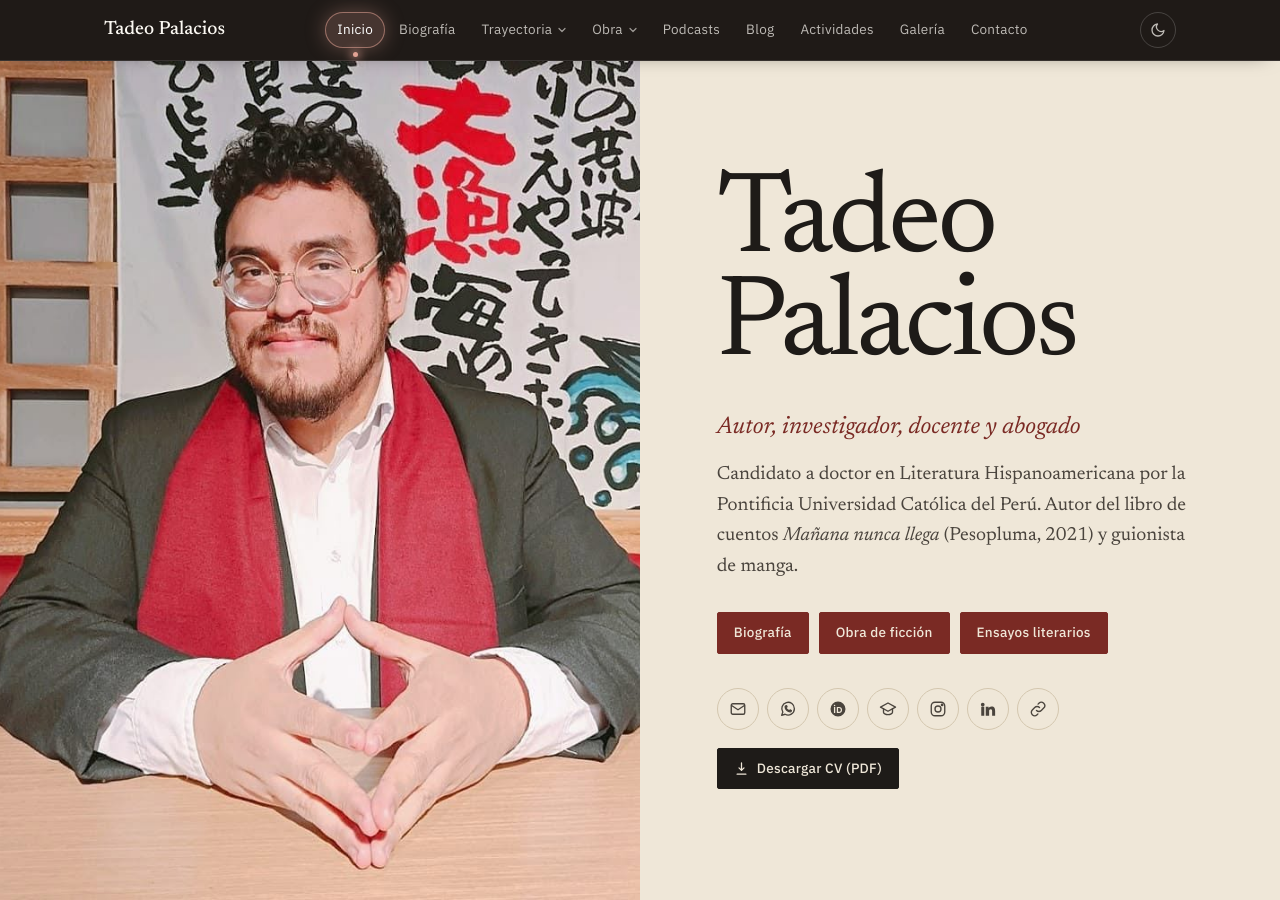
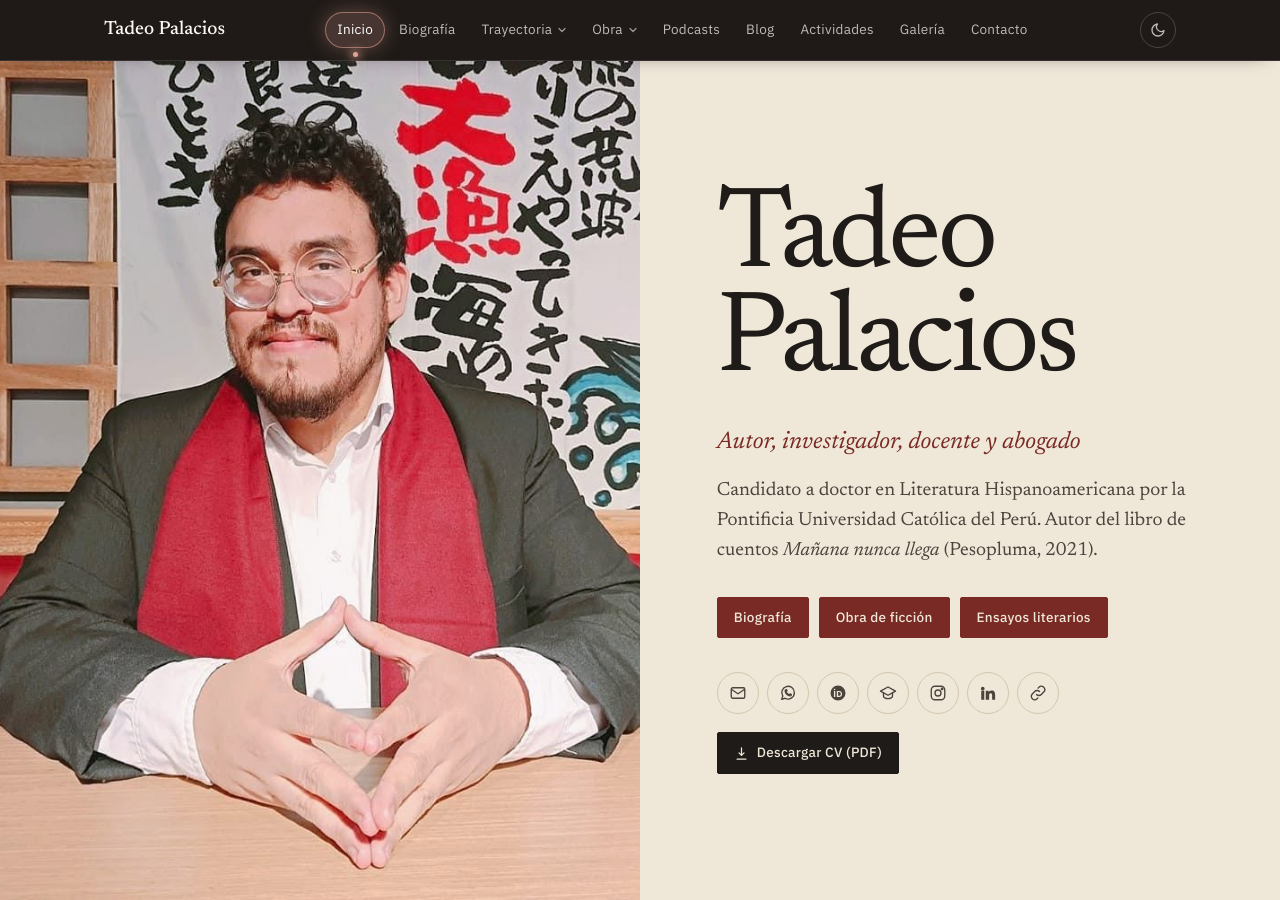
Before and after one commit to jtadeopalacios/jtadeopalacios.github.io, a Jekyll site: the page built from index.html, in a window 1280 px wide and 900 px high. Built offline with Jekyll 4.4.1, drawn with Linux system fonts in a browser that asks for light colours.

Commit message:
Update index.html

```diff
--- a/index.html
+++ b/index.html
@@ -955,7 +955,7 @@
         <div class="hero-text">
           <h1 class="hero-name">Tadeo<br>Palacios</h1>
           <p class="hero-role">Autor, investigador, docente y abogado</p>
-          <p class="hero-bio">Candidato a doctor en Literatura Hispanoamericana por la Pontificia Universidad Católica del Perú. Autor del libro de cuentos <em>Mañana nunca llega</em> (Pesopluma, 2021) y guionista de manga.</p>
+          <p class="hero-bio">Candidato a doctor en Literatura Hispanoamericana por la Pontificia Universidad Católica del Perú. Autor del libro de cuentos <em>Mañana nunca llega</em> (Pesopluma, 2021).</p>
           <div class="hero-cta">
             <a class="btn btn-solid" href="#biodata">Biografía</a>
             <a class="btn btn-solid" href="#obra">Obra de ficción</a>
```
